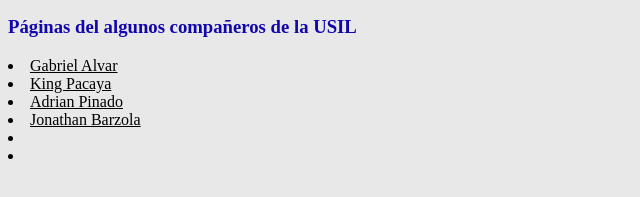
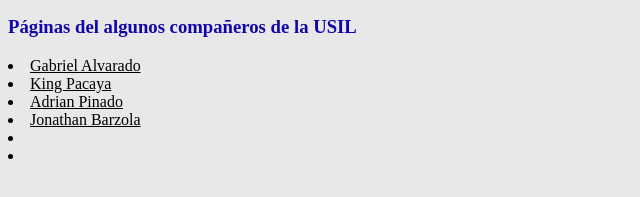
Before and after one commit to JuandeDiosAlvarezPaetan/JuandeDiosAlvarezPaetan.github.io, a plain HTML site: page index.html in a window 1280 px wide. Shown: the part 417-614 px from the top of the page, 0-640 px from the left. Drawn offline with Linux system fonts and the light colour scheme.

Commit message:
Update index.html

```diff
--- a/index.html
+++ b/index.html
@@ -27,7 +27,7 @@
     <li><a style="color:rgb(0, 0, 0);" href=https://steamcommunity.com/profiles/76561199011610761> Steam</a></li>
 </ul>
     <h3 style="color:rgb(17, 6, 172);">Páginas del algunos compañeros de la USIL</h3>
-    <li><a style="color:black;" href=https://gabrielalvarado.me>Gabriel Alvar</a></li>
+    <li><a style="color:black;" href=https://gabrielalvarado.me>Gabriel Alvarado</a></li>
     <li><a style="color:black;" href=https://king-pacaya.github.io>King Pacaya</a></li>
     <li><a style="color:black;" href=http://adrianpinado.me>Adrian Pinado</a></li>
     <li><a style="color:black;" href=https://jobasi128.github.io>Jonathan Barzola</a></li>
```
